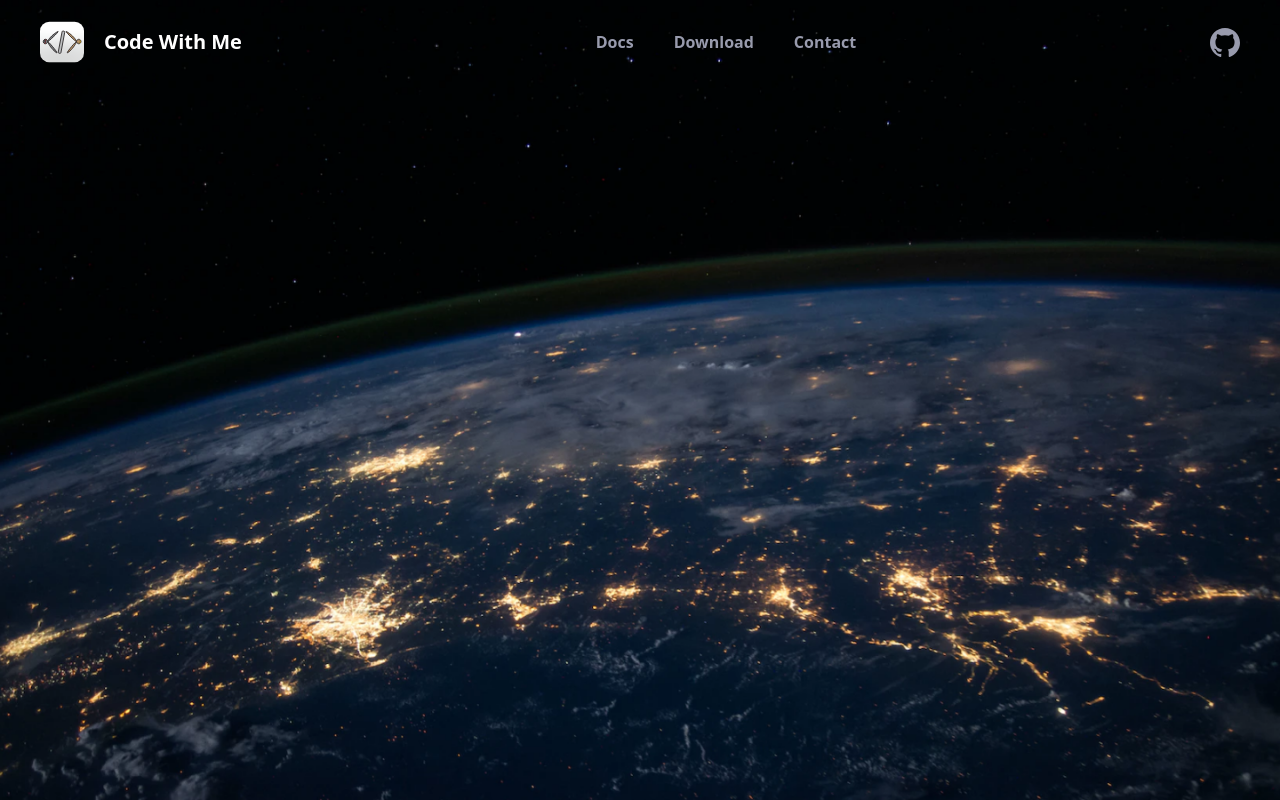
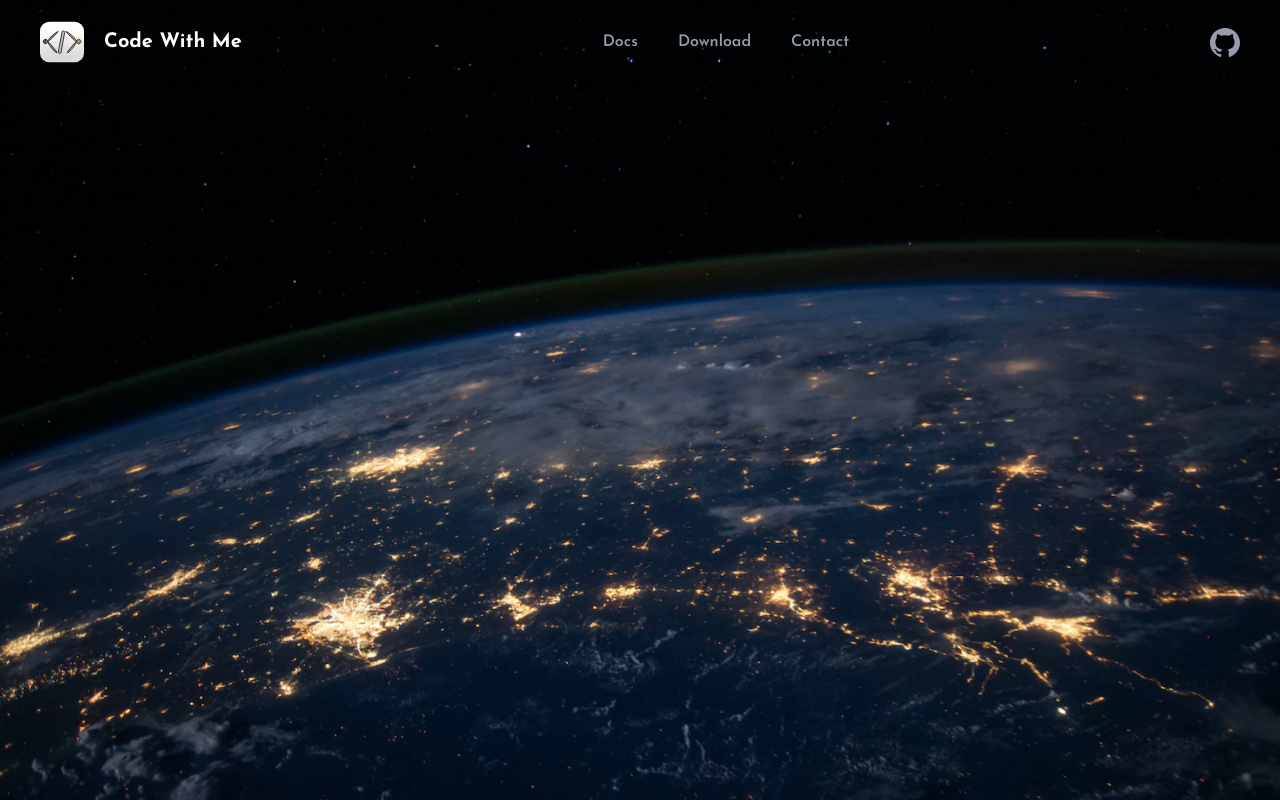
Before and after one commit to 18jad/code-with-me, a React (Create React App) app in the folder frontend/: page / in a window 1280 px wide. Built offline with nearby package versions, Linux system fonts and the light colour scheme; the HTML template or start-up script is replaced by a standard one.

Commit message:
[Frontend | Styling]: Changed font family to josefin

```diff
--- a/frontend/src/index.css
+++ b/frontend/src/index.css
@@ -5,11 +5,7 @@
 
 body {
   margin: 0;
-}
-
-code {
-  font-family: source-code-pro, Menlo, Monaco, Consolas, "Courier New",
-    monospace;
+  font-family: "Josefin Sans";
 }
 
 /* / Loading fonts */
```
